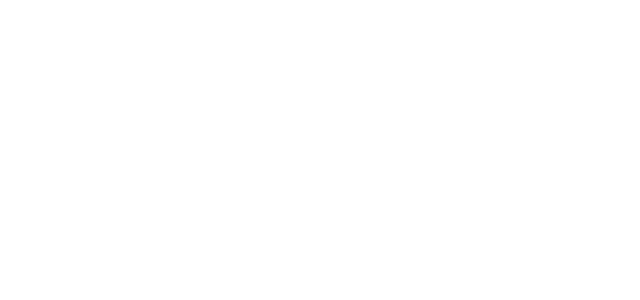
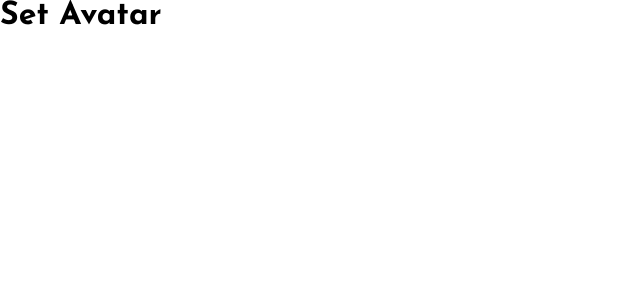
Before and after one commit to MarynaHl/realtime-chat-app, a React (Create React App) app in the folder public/: page /setAvatar in a window 1280 px wide. Before the commit this address had no page. Shown: the top 300 px of the page, without its empty margins (0-640 px from the left). Built offline with nearby package versions, Linux system fonts and the light colour scheme.

Commit message:
add SetAvatar

```diff
--- a/public/src/App.js
+++ b/public/src/App.js
@@ -3,6 +3,7 @@
 import Chat from "./pages/Chat";
 import Register from "./pages/Register";
 import Login from "./pages/Login";
+import SetAvatar from './pages/SetAvatar';
 
 export default function App() {
   return (
@@ -10,6 +11,7 @@
       <Routes>
         <Route path="/register" element={<Register />} />
         <Route path="/login" element={<Login />} />
+        <Route path="/setAvatar" element={<SetAvatar />} />
         <Route path="/" element={<Chat />} />
       </Routes>
     </BrowserRouter>
--- a/public/src/pages/Login.jsx
+++ b/public/src/pages/Login.jsx
@@ -1,4 +1,4 @@
-import React, { useState } from 'react';
+import React, { useEffect, useState } from 'react';
 import styled from "styled-components";
 import { Link, useNavigate } from "react-router-dom";
 import Logo from "../assets/logo.svg";
@@ -21,6 +21,13 @@
         draggable: true,
         theme: "dark",
     };
+
+    useEffect(() => {
+      if (localStorage.getItem('chat-app-user')) {
+        navigate('/')
+      }
+    }, [navigate]);
+
 
     const handleSubmit = async (event) => {
         event.preventDefault();
--- /dev/null
+++ b/public/src/pages/SetAvatar.jsx
@@ -0,0 +1,9 @@
+import React from 'react';
+
+export default function SetAvatar() {
+  return (
+    <div>
+      <h1>Set Avatar</h1>
+    </div>
+  );
+}
```
